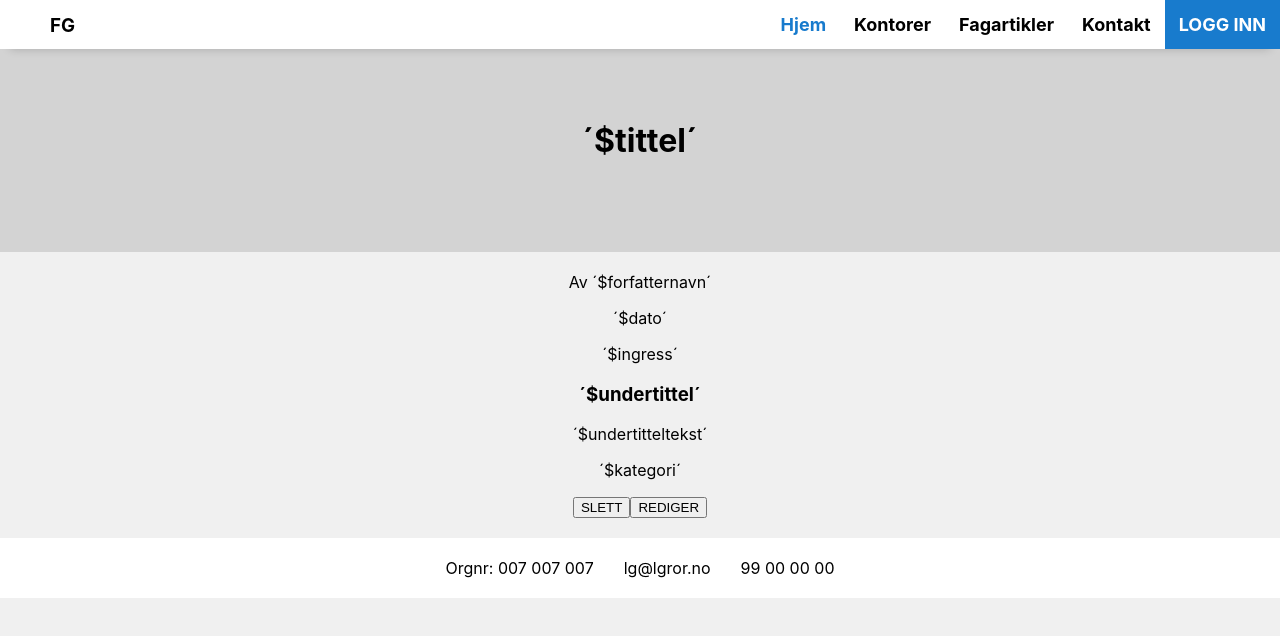
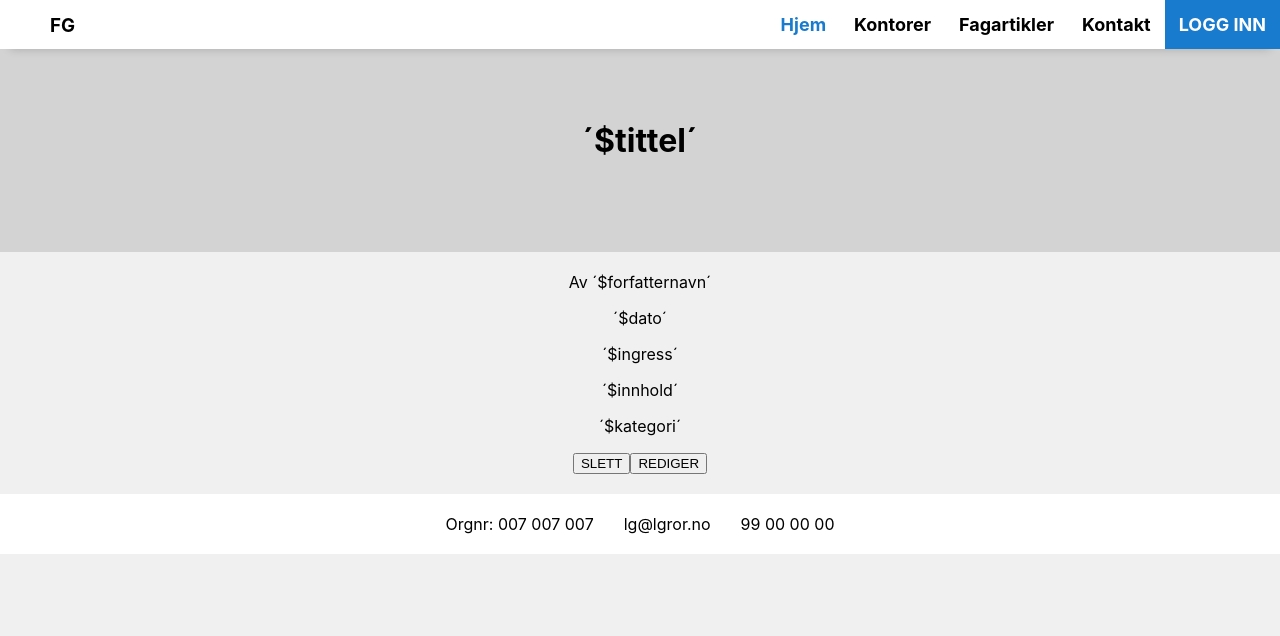
Before and after one commit to olawp/gruppe1831-webapplikasjoner, a React (Create React App) app in the folder frontend/: page /artikkel in a window 1280 px wide. Shown: the top 636 px of the page. Built offline with nearby package versions, Linux system fonts and the light colour scheme.

Commit message:
Updated artikkel

```diff
--- a/frontend/src/components/pages/Artikkel.js
+++ b/frontend/src/components/pages/Artikkel.js
@@ -11,8 +11,7 @@ export class Artikkel extends Component {
                         <p>´$dato´</p>
                     </div>
                     <p>´$ingress´</p>
-                    <h3>´$undertittel´</h3>
-                    <p>´$undertitteltekst´</p>
+                    <p>´$innhold´</p>
                     <p>´$kategori´</p>
                     <div>
                         <button>SLETT</button>
--- a/frontend/src/components/pages/NyArtikkel.js
+++ b/frontend/src/components/pages/NyArtikkel.js
@@ -37,15 +37,11 @@ export class NyArtikkel extends Component {
                         <br/>
                         <Input></Input>
                         <br/>
-                        <label>Innledning</label>
+                        <label>Ingress</label>
                         <br/>
                         <Input></Input>
                         <br/>
-                        <label>Undertittel</label>
-                        <br/>
-                        <Input></Input>
-                        <br/>
-                        <label>Tekst for undertittel</label>
+                        <label>Innhold</label>
                         <br/>
                         <Input></Input>
                         <br/>
```
